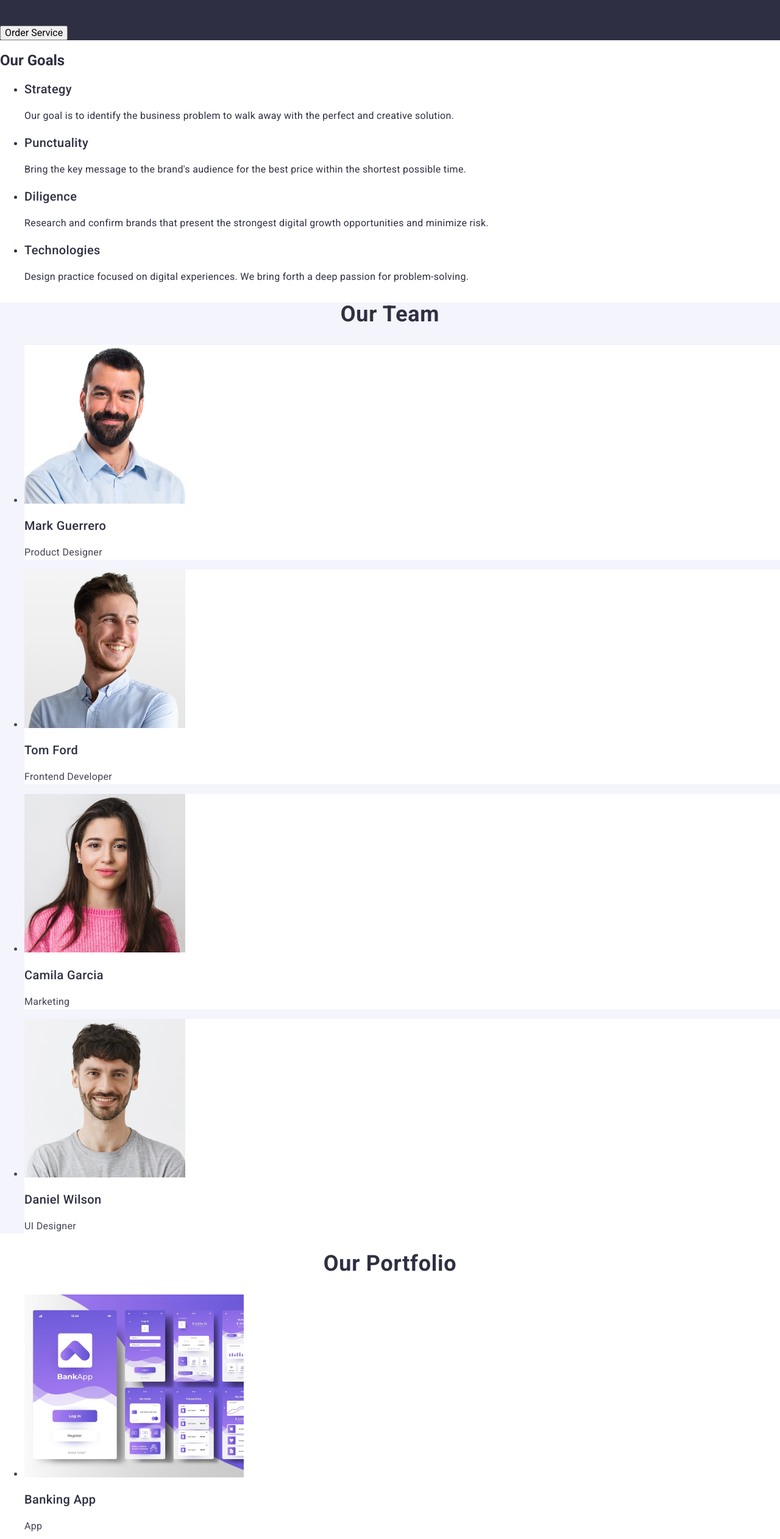
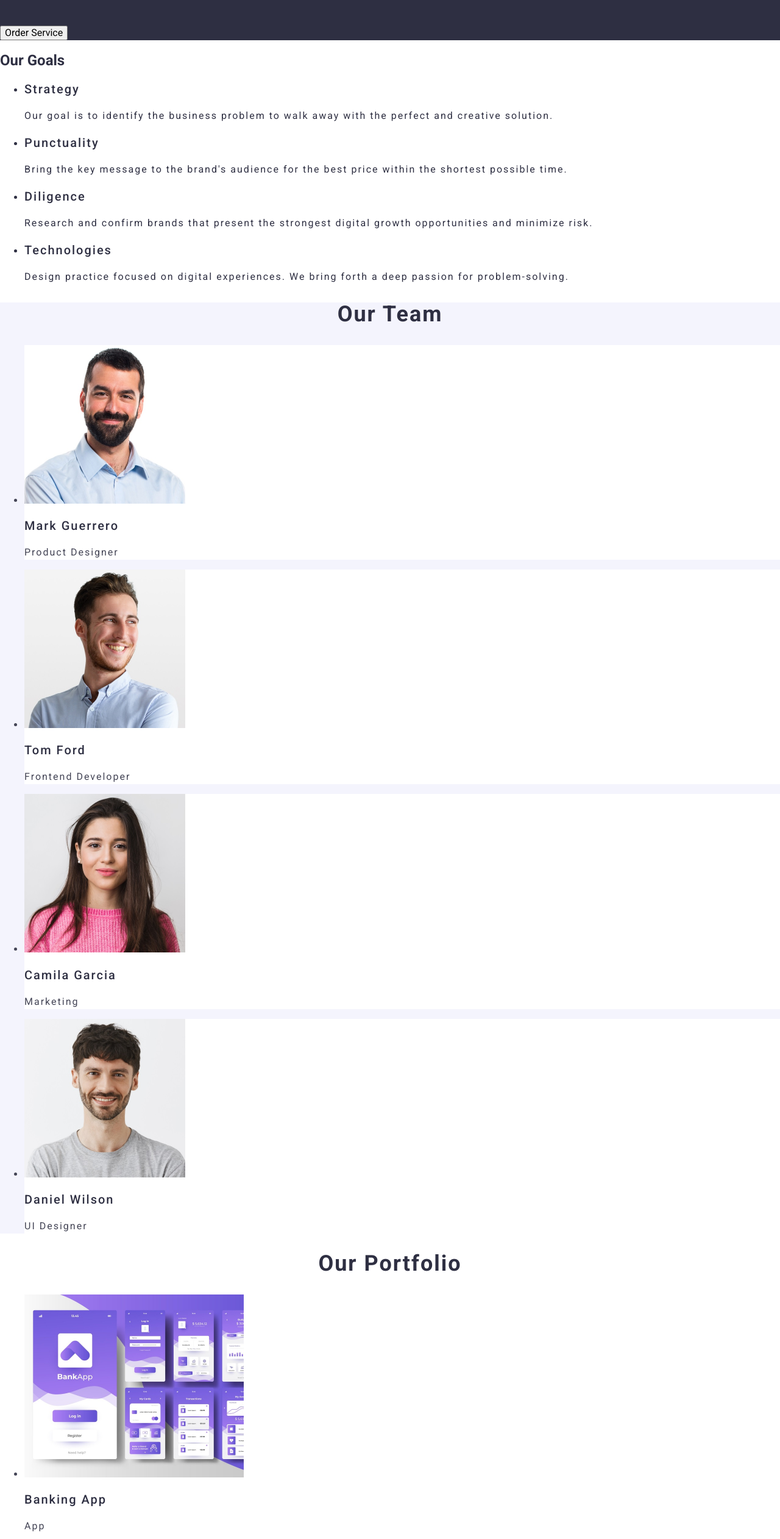
Before and after one commit to OleksiyFuhlevych/goit-markup-hw-02, a plain HTML site: page index.html in a window 1280 px wide. Shown: the part 273-2797 px from the top of the page at 61% size. Drawn offline with nearby package versions, Linux system fonts and the light colour scheme; files whose address does not match are found by name.

Commit message:
Add files via upload

```diff
--- a/css/styles.css
+++ b/css/styles.css
@@ -54,7 +54,7 @@ body {
     font-size: 56px;
     font-weight: 700;
     line-height: 60px;
-    letter-spacing: 0.02em;
+    letter-spacing: 2px;
     text-align: center;
     color: #FFFFFF;
     line-height: 1.07;
@@ -65,7 +65,7 @@ body {
     font-weight: 500;
     font-size: 16px;
     line-height: 1.5;
-    letter-spacing: 0.04em;
+    letter-spacing: 4px;
     color: #ffffff;
     cursor: pointer;
 }
@@ -83,13 +83,13 @@ body {
     font-weight: 500;
     font-size: 20px;
     line-height: 1.2;
-    letter-spacing: 0.02em;
+    letter-spacing: 2px;
     color: #2e2f42;
 }
 .goal-text {
     font-size: 16px;
     line-height: 1.5;
-    letter-spacing: 0.02em;
+    letter-spacing: 2px;
 }
 
 .teams {
@@ -99,7 +99,7 @@ body {
     font-size: 36px;
     line-height: 1.11;
     text-align: center;
-    letter-spacing: 0.02em;
+    letter-spacing: 2px;
     text-transform: capitalize;
     color: #2e2f42;
 }
@@ -110,13 +110,13 @@ body {
     font-weight: 500;
     font-size: 20px;
     line-height: 1.2;
-    letter-spacing: 0.02em;
+    letter-spacing: 2px;
     color: #2e2f42;
 }
 .position {
     font-size: 16px;
     line-height: 1.5;
-    letter-spacing: 0.02em;
+    letter-spacing: 2px;
 }
 
 .portfolios {
@@ -126,7 +126,7 @@ body {
     font-size: 36px;
     line-height: 1.11;
     text-align: center;
-    letter-spacing: 0.02em;
+    letter-spacing: 2px;
     text-transform: capitalize;
     color: #2e2f42;
 }
@@ -134,13 +134,13 @@ body {
     font-weight: 500;
     font-size: 20px;
     line-height: 1.2;
-    letter-spacing: 0.02em;
+    letter-spacing: 2px;
     color: #2e2f42;
 }
 .portfolios-info {
     font-size: 16px;
     line-height: 1.5;
-    letter-spacing: 0.02em;
+    letter-spacing: 2px;
 }
 
 .footer-section {
@@ -153,5 +153,5 @@ body {
 .footer-text {
     line-height: 1.5;
     color: #F4F4FD;
-    letter-spacing: 0.02em;
+    letter-spacing: 2px;
 }
```
